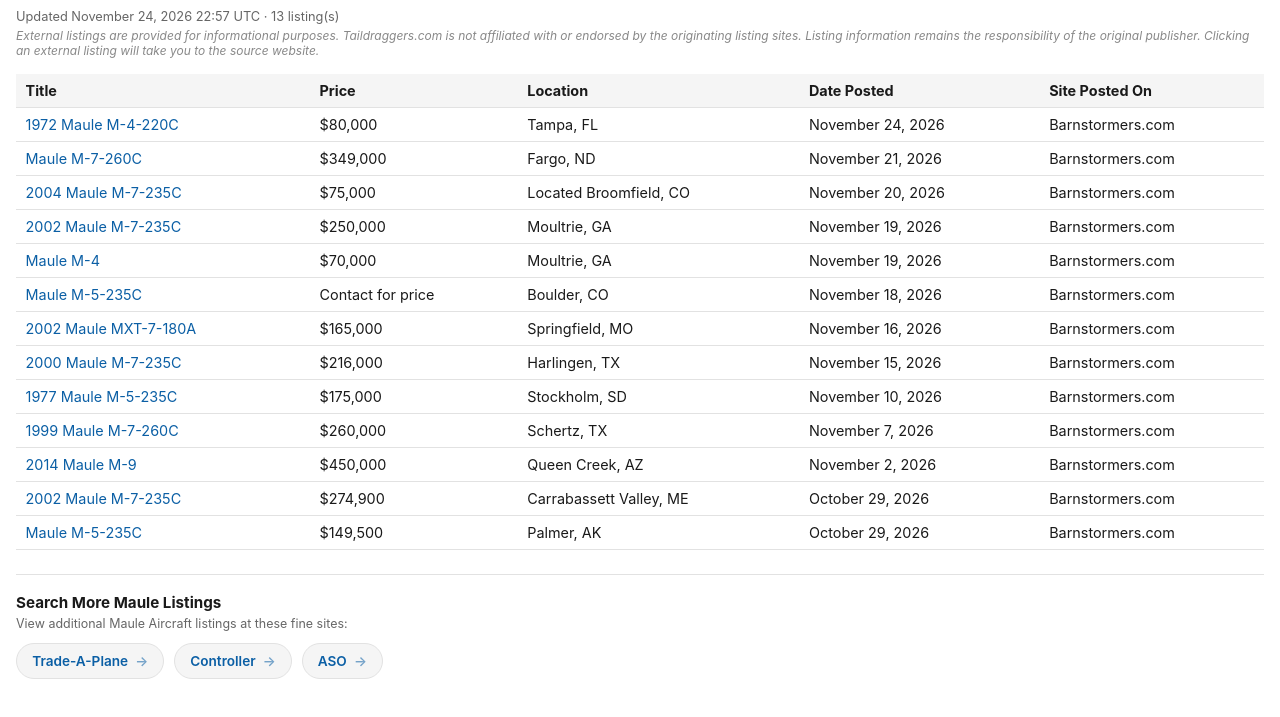
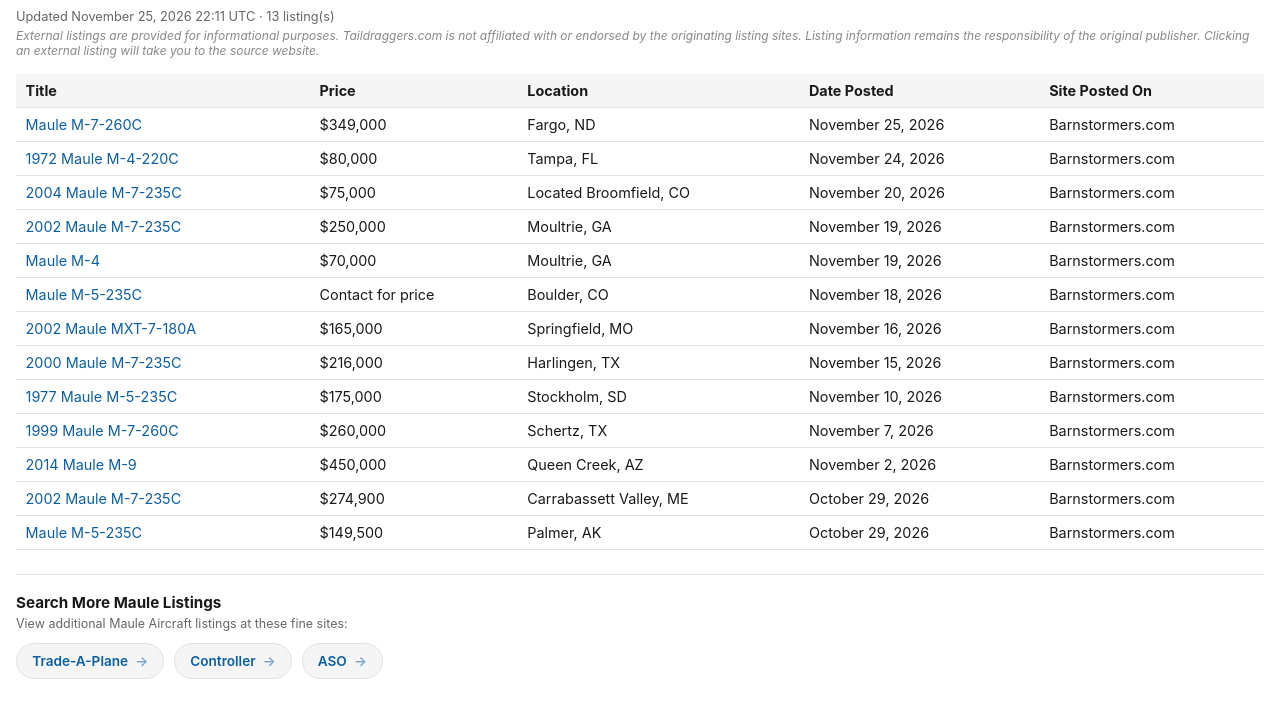
Before and after one commit to taildraggers/maule, a plain HTML site: page docs/index.html in a window 1280 px wide. Shown: the part 43-760 px from the top of the page. Drawn offline with Linux system fonts and the light colour scheme.

Commit message:
Update Maule listings (2026-11-25)

```diff
--- a/docs/index.html
+++ b/docs/index.html
@@ -76,15 +76,15 @@
 </head>
 <body>
   <h1>Other Maule Ads on the Web</h1>
-  <div class="updated">Updated November 24, 2026 22:57 UTC &middot; 13 listing(s)</div>
+  <div class="updated">Updated November 25, 2026 22:11 UTC &middot; 13 listing(s)</div>
   <div class="disclaimer">External listings are provided for informational purposes. Taildraggers.com is not affiliated with or endorsed by the originating listing sites. Listing information remains the responsibility of the original publisher. Clicking an external listing will take you to the source website.</div>
   <table>
     <thead>
       <tr><th>Title</th><th>Price</th><th>Location</th><th>Date Posted</th><th>Site Posted On</th></tr>
     </thead>
     <tbody>
+        <tr><td><a href="https://www.barnstormers.com/classified-2077801-09-M7-260C-TTSN-990-SMOH-330.html" target="_blank" rel="noopener noreferrer">Maule M-7-260C</a></td><td>$349,000</td><td>Fargo, ND</td><td>November 25, 2026</td><td>Barnstormers.com</td></tr>
         <tr><td><a href="https://www.barnstormers.com/classified-2059305-1972-Maule-M-4-220c.html" target="_blank" rel="noopener noreferrer">1972 Maule M-4-220C</a></td><td>$80,000</td><td>Tampa, FL</td><td>November 24, 2026</td><td>Barnstormers.com</td></tr>
-        <tr><td><a href="https://www.barnstormers.com/classified-2077801-09-M7-260C-TTSN-990-SMOH-330.html" target="_blank" rel="noopener noreferrer">Maule M-7-260C</a></td><td>$349,000</td><td>Fargo, ND</td><td>November 21, 2026</td><td>Barnstormers.com</td></tr>
         <tr><td><a href="https://www.barnstormers.com/classified-2084843-2004-Maule-M7-235C-Project.html" target="_blank" rel="noopener noreferrer">2004 Maule M-7-235C</a></td><td>$75,000</td><td>Located Broomfield, CO</td><td>November 20, 2026</td><td>Barnstormers.com</td></tr>
         <tr><td><a href="https://www.barnstormers.com/classified-2074521-2002-MAULE-M-7-235C.html" target="_blank" rel="noopener noreferrer">2002 Maule M-7-235C</a></td><td>$250,000</td><td>Moultrie, GA</td><td>November 19, 2026</td><td>Barnstormers.com</td></tr>
         <tr><td><a href="https://www.barnstormers.com/classified-2084723-Maule-M-4.html" target="_blank" rel="noopener noreferrer">Maule M-4</a></td><td>$70,000</td><td>Moultrie, GA</td><td>November 19, 2026</td><td>Barnstormers.com</td></tr>
```
